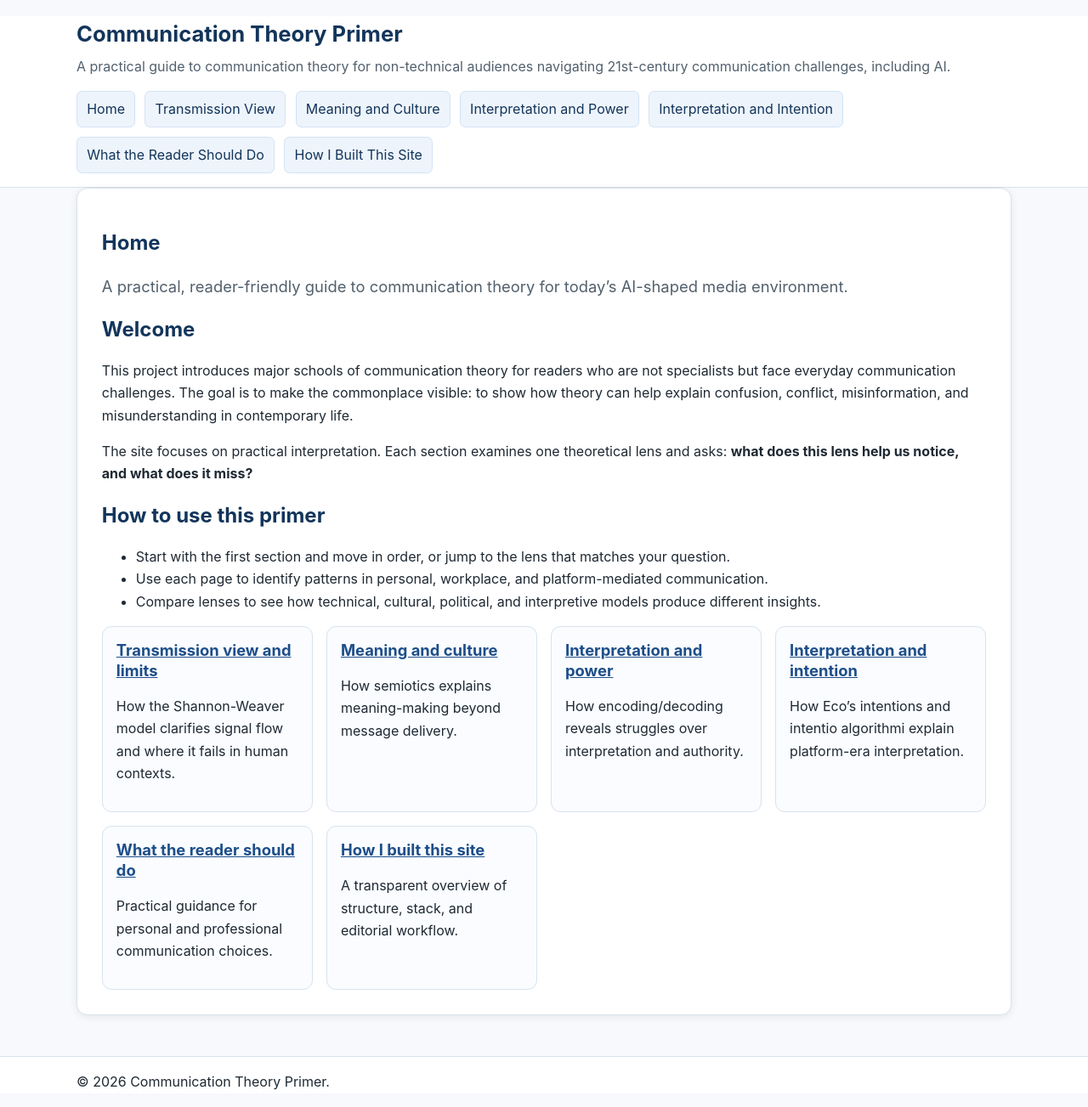
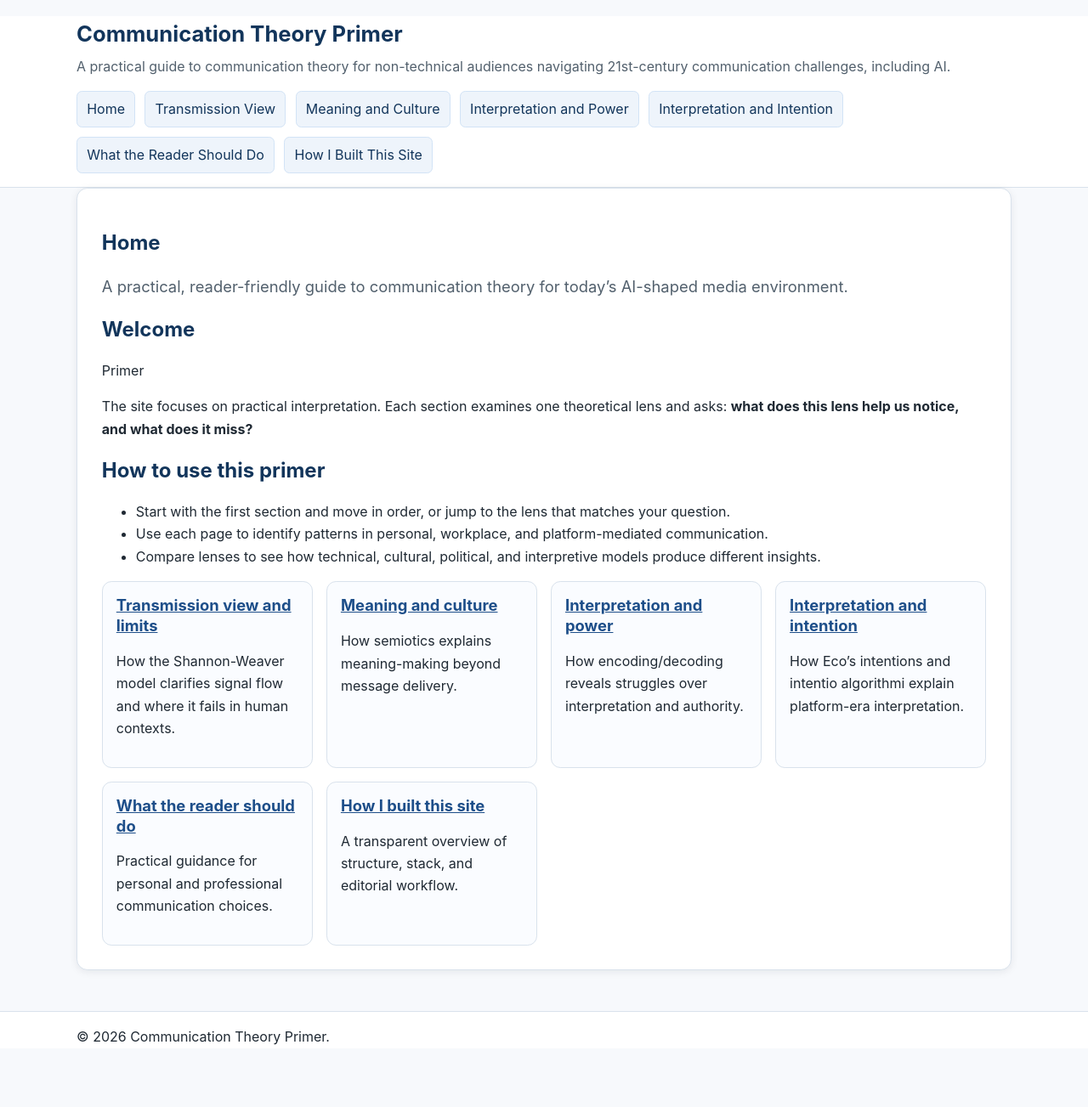
Before and after one commit to annaolszowy27/comm-primer, a Jekyll site: the page built from index.md, in a window 1280 px wide. Shown: the whole page at 85% size. Built offline with Jekyll 4.4.1, drawn with Linux system fonts in a browser that asks for light colours; after the commit the page ends 1250 px from its top, so only the background shows below that.

```diff
--- a/index.md
+++ b/index.md
@@ -5,7 +5,7 @@ lead: "A practical, reader-friendly guide to communication theory for today’s
 
 ## Welcome
 
-This project introduces major schools of communication theory for readers who are not specialists but face everyday communication challenges. The goal is to make the commonplace visible: to show how theory can help explain confusion, conflict, misinformation, and misunderstanding in contemporary life.
+Primer
 
 The site focuses on practical interpretation. Each section examines one theoretical lens and asks: **what does this lens help us notice, and what does it miss?**
 
```
